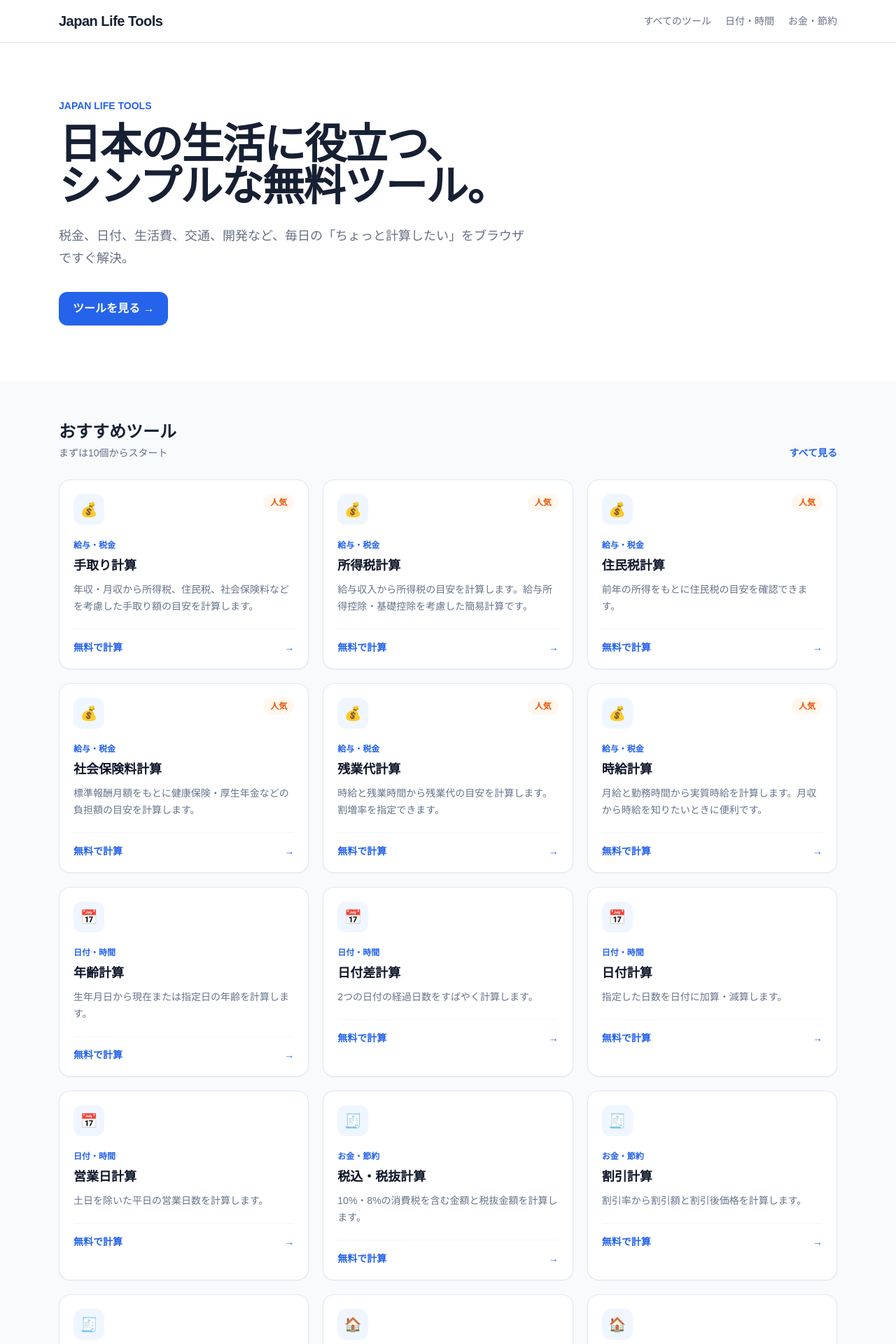
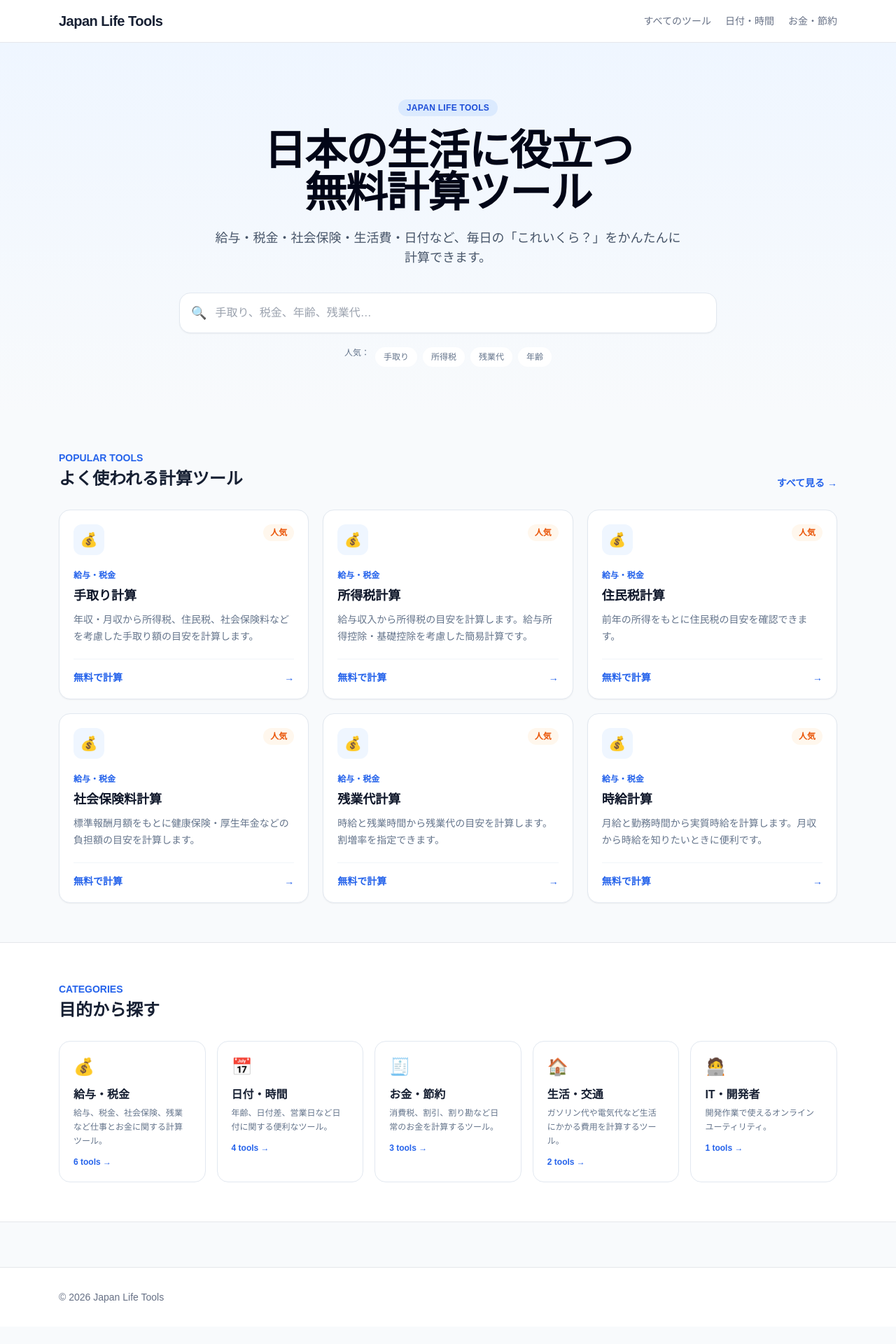
Before and after one commit to RyuSeiri/japan-life-tools, a Next.js app: page / in a window 1280 px wide. Shown: the top 1920 px of the page at 70% size. After the commit the page ends 1895 px from the top, so only its background shows below. Built offline with nearby package versions, Linux system fonts and the light colour scheme.

Commit message:
feat: improve UI and tool discovery

```diff
--- a/app/page.tsx
+++ b/app/page.tsx
@@ -1,7 +1,38 @@
 import Link from "next/link";
 import ToolCard from "@/components/ToolCard";
-import { tools } from "@/lib/tools/registry";
+import SearchTools from "@/components/SearchTools";
+import { categories, tools } from "@/lib/tools/registry";
 
 export default function Home() {
-  return <main><section className="bg-white"><div className="mx-auto max-w-6xl px-5 py-20"><p className="mb-4 text-sm font-bold text-brand">JAPAN LIFE TOOLS</p><h1 className="max-w-3xl text-4xl font-black tracking-tight md:text-6xl">日本の生活に役立つ、<br />シンプルな無料ツール。</h1><p className="mt-6 max-w-2xl text-lg leading-8 text-muted">税金、日付、生活費、交通、開発など、毎日の「ちょっと計算したい」をブラウザですぐ解決。</p><Link href="/tools/" className="mt-8 inline-flex rounded-xl bg-blue-600 px-5 py-3 font-bold text-white hover:bg-blue-700">ツールを見る →</Link></div></section><section className="mx-auto max-w-6xl px-5 py-14"><div className="mb-7 flex items-end justify-between"><div><h2 className="text-2xl font-bold">おすすめツール</h2><p className="mt-1 text-sm text-muted">まずは10個からスタート</p></div><Link href="/tools/" className="text-sm font-semibold text-brand">すべて見る</Link></div><div className="grid gap-5 md:grid-cols-2 lg:grid-cols-3">{tools.map(t=><ToolCard key={t.slug} tool={t}/>)}</div></section></main>;
+  const popular = tools.filter((tool) => tool.popular).slice(0, 6);
+  return (
+    <main>
+      <section className="bg-gradient-to-b from-blue-50 to-slate-50">
+        <div className="mx-auto max-w-6xl px-5 pb-16 pt-20 text-center">
+          <span className="inline-flex rounded-full bg-blue-100 px-3 py-1 text-xs font-bold tracking-wide text-blue-700">JAPAN LIFE TOOLS</span>
+          <h1 className="mx-auto mt-5 max-w-4xl text-4xl font-black tracking-tight text-slate-950 md:text-6xl">日本の生活に役立つ<br className="hidden md:block" />無料計算ツール</h1>
+          <p className="mx-auto mt-5 max-w-2xl text-base leading-7 text-slate-600 md:text-lg">給与・税金・社会保険・生活費・日付など、毎日の「これいくら？」をかんたんに計算できます。</p>
+          <div className="mt-9"><SearchTools /></div>
+          <div className="mt-5 flex flex-wrap justify-center gap-2 text-xs text-slate-500">
+            <span>人気：</span><Link href="/tools/take-home-pay/" className="rounded-full bg-white px-3 py-1.5 hover:text-blue-600">手取り</Link><Link href="/tools/income-tax/" className="rounded-full bg-white px-3 py-1.5 hover:text-blue-600">所得税</Link><Link href="/tools/overtime-pay/" className="rounded-full bg-white px-3 py-1.5 hover:text-blue-600">残業代</Link><Link href="/tools/age-calculator/" className="rounded-full bg-white px-3 py-1.5 hover:text-blue-600">年齢</Link>
+          </div>
+        </div>
+      </section>
+
+      <section className="mx-auto max-w-6xl px-5 py-14">
+        <div className="mb-7 flex items-end justify-between"><div><p className="text-sm font-bold text-blue-600">POPULAR TOOLS</p><h2 className="mt-1 text-2xl font-black">よく使われる計算ツール</h2></div><Link href="/tools/" className="text-sm font-bold text-blue-600">すべて見る →</Link></div>
+        <div className="grid gap-5 md:grid-cols-2 lg:grid-cols-3">{popular.map((tool) => <ToolCard key={tool.slug} tool={tool} />)}</div>
+      </section>
+
+      <section className="border-y bg-white">
+        <div className="mx-auto max-w-6xl px-5 py-14">
+          <div className="mb-7"><p className="text-sm font-bold text-blue-600">CATEGORIES</p><h2 className="mt-1 text-2xl font-black">目的から探す</h2></div>
+          <div className="grid gap-4 md:grid-cols-2 lg:grid-cols-5">{categories.map((category) => {
+            const count = tools.filter((tool) => tool.category === category.slug).length;
+            return <Link key={category.slug} href={`/categories/${category.slug}/`} className="rounded-2xl border border-slate-200 p-5 transition hover:-translate-y-0.5 hover:border-blue-300 hover:shadow-md"><div className="text-2xl">{category.slug === "work" ? "💰" : category.slug === "date" ? "📅" : category.slug === "money" ? "🧾" : category.slug === "life" ? "🏠" : "🧑‍💻"}</div><h3 className="mt-3 font-extrabold">{category.name}</h3><p className="mt-1 text-xs leading-5 text-slate-500">{category.description}</p><p className="mt-3 text-xs font-bold text-blue-600">{count} tools →</p></Link>;
+          })}</div>
+        </div>
+      </section>
+    </main>
+  );
 }
```
